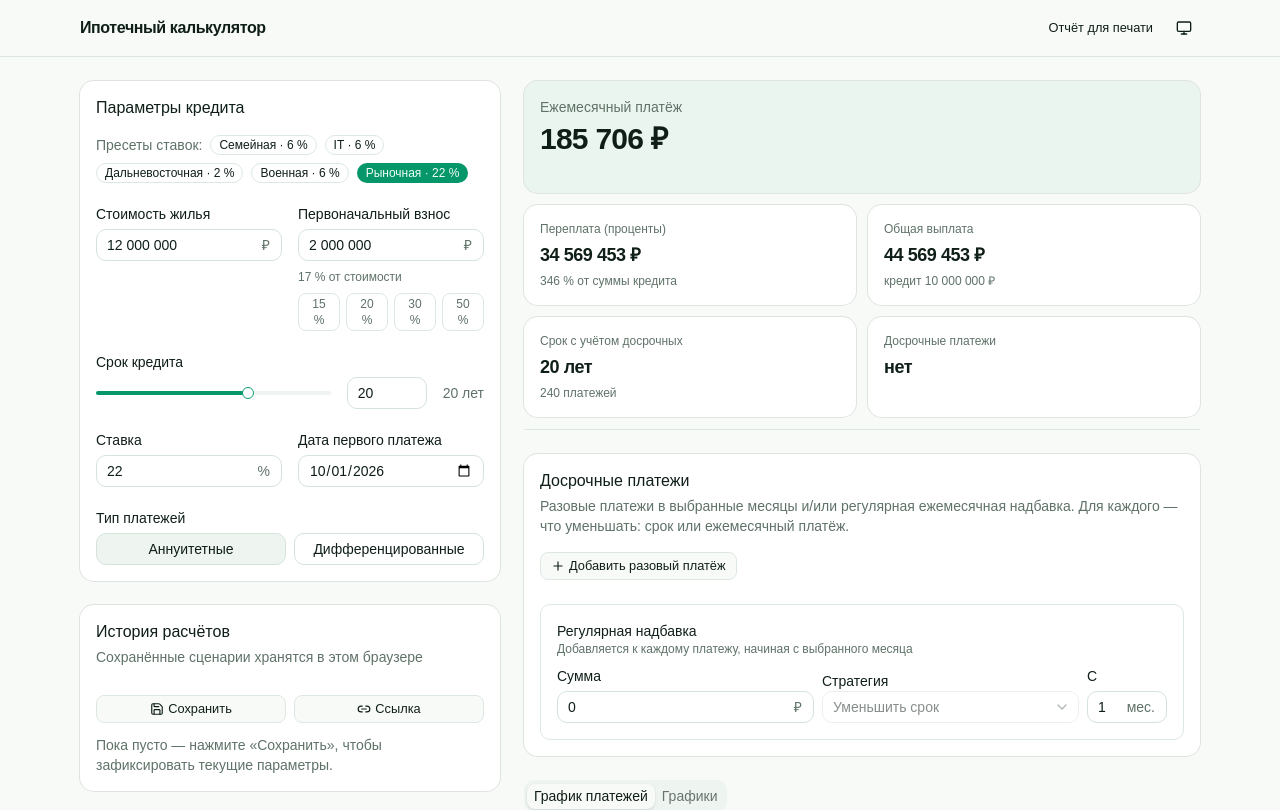
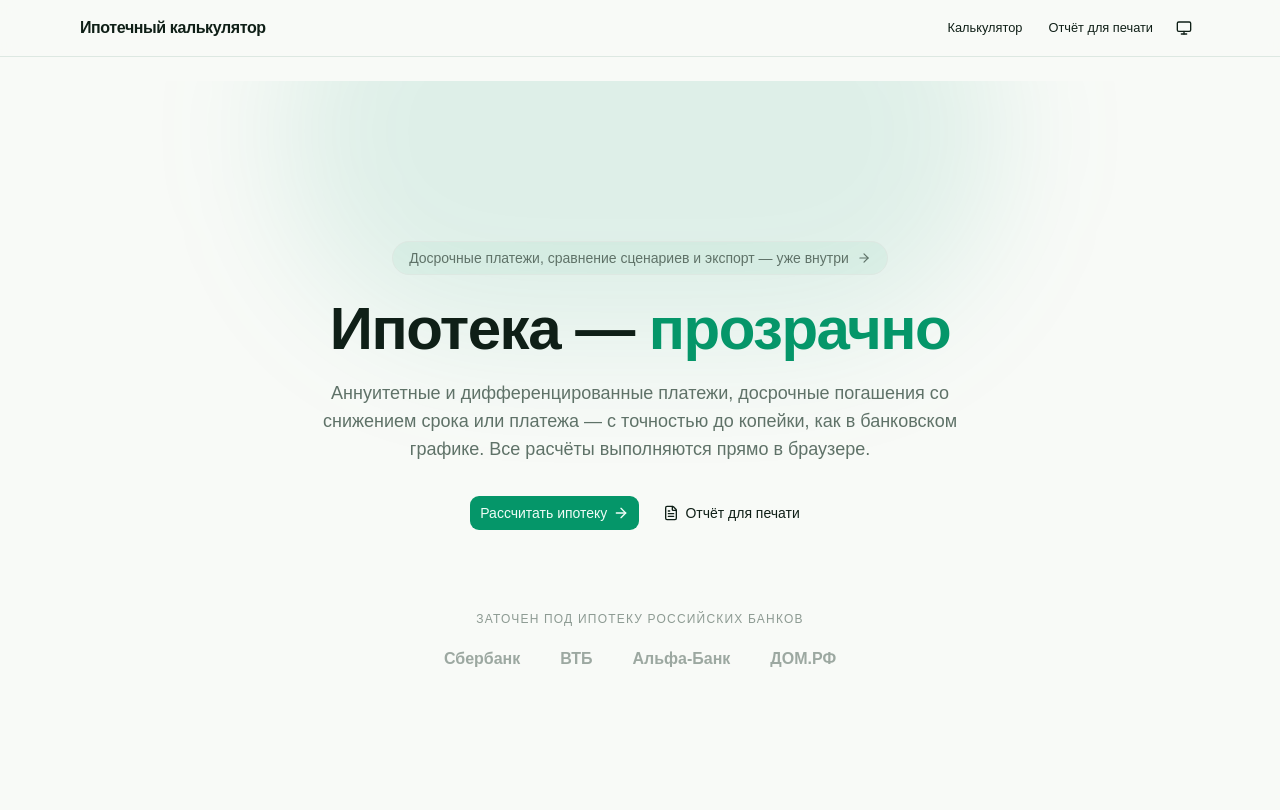
Before and after one commit to kliganN/mortgage-calc, a React (Vite) app: page / in a window 1280 px wide. Shown: the top 810 px of the page. Built offline with nearby package versions, Linux system fonts and the light colour scheme.

Commit message:
added hero section

```diff
--- a/src/App.tsx
+++ b/src/App.tsx
@@ -1,4 +1,5 @@
-import { Link, Outlet } from "react-router";
+import { cn } from "cn";
+import { Link, NavLink, Outlet } from "react-router";
 import { ThemeProvider } from "@/components/theme-provider";
 import { ThemeToggle } from "@/components/theme-toggle";
 import { Button } from "@/components/ui/button";
@@ -16,9 +17,32 @@ export default function App() {
 								Ипотечный калькулятор
 							</Link>
 							<div className="flex items-center gap-1">
-								<Button variant="ghost" size="sm" asChild>
-									<Link to="/report">Отчёт для печати</Link>
-								</Button>
+								<NavLink to="/calculator">
+									{({ isActive }) => (
+										<Button
+											variant="ghost"
+											size="sm"
+											className={cn(
+												isActive && "bg-accent text-accent-foreground",
+											)}
+										>
+											Калькулятор
+										</Button>
+									)}
+								</NavLink>
+								<NavLink to="/report">
+									{({ isActive }) => (
+										<Button
+											variant="ghost"
+											size="sm"
+											className={cn(
+												isActive && "bg-accent text-accent-foreground",
+											)}
+										>
+											Отчёт для печати
+										</Button>
+									)}
+								</NavLink>
 								<ThemeToggle />
 							</div>
 						</div>
--- a/src/components/calculator/loan-form.tsx
+++ b/src/components/calculator/loan-form.tsx
@@ -106,7 +106,10 @@ export function LoanForm({ issues }: LoanFormProps) {
 						value={[
 							Math.max(
 								MIN_YEARS * 12,
-								Math.min(MAX_YEARS * 12, Math.round(input.termMonths / 12) * 12),
+								Math.min(
+									MAX_YEARS * 12,
+									Math.round(input.termMonths / 12) * 12,
+								),
 							),
 						]}
 						onValueChange={([v]) => patch({ termMonths: v })}
--- a/src/components/number-field.tsx
+++ b/src/components/number-field.tsx
@@ -1,7 +1,7 @@
+import { cn } from "cn";
 import { useRef, useState } from "react";
 import { Input } from "@/components/ui/input";
 import { Label } from "@/components/ui/label";
-import { cn } from "cn";
 
 interface NumberFieldProps {
 	id: string;
--- a/src/main.tsx
+++ b/src/main.tsx
@@ -3,6 +3,7 @@ import { createRoot } from "react-dom/client";
 import { BrowserRouter, Route, Routes } from "react-router";
 import App from "./App.tsx";
 import CalculatorPage from "./pages/CalculatorPage.tsx";
+import LandingPage from "./pages/LandingPage.tsx";
 import ReportPage from "./pages/ReportPage.tsx";
 import "./index.css";
 
@@ -14,7 +15,8 @@ createRoot(root).render(
 		<BrowserRouter>
 			<Routes>
 				<Route element={<App />}>
-					<Route index element={<CalculatorPage />} />
+					<Route index element={<LandingPage />} />
+					<Route path="calculator" element={<CalculatorPage />} />
 					<Route path="report" element={<ReportPage />} />
 				</Route>
 			</Routes>
--- /dev/null
+++ b/src/pages/LandingPage.tsx
@@ -0,0 +1,77 @@
+import { ArrowRight, FileText } from "lucide-react";
+import { Link, Navigate } from "react-router";
+import { Button } from "@/components/ui/button";
+
+const BANKS = ["Сбербанк", "ВТБ", "Альфа-Банк", "ДОМ.РФ"];
+
+/**
+ * Посадочная страница с hero-секцией.
+ * Старые ссылки-шаринга вели на корень — переносим параметр ?s= на калькулятор.
+ */
+export default function LandingPage() {
+	const shared = new URLSearchParams(globalThis.location.search).get("s");
+	if (shared) {
+		return (
+			<Navigate to={`/calculator?s=${encodeURIComponent(shared)}`} replace />
+		);
+	}
+
+	return (
+		<section className="relative overflow-hidden">
+			<div
+				aria-hidden
+				className="pointer-events-none absolute top-[-160px] left-1/2 h-[420px] w-[720px] max-w-full -translate-x-1/2 rounded-full bg-primary/10 blur-3xl"
+			/>
+			<div className="relative mx-auto flex max-w-3xl flex-col items-center px-4 py-24 text-center sm:py-32 lg:py-40">
+				<Link
+					to="/calculator"
+					className="group inline-flex items-center gap-2 rounded-full border bg-primary/5 px-4 py-1.5 text-sm text-muted-foreground transition-colors hover:border-primary/40 hover:text-foreground"
+				>
+					Досрочные платежи, сравнение сценариев и экспорт — уже внутри
+					<ArrowRight className="size-3.5 transition-transform group-hover:translate-x-0.5" />
+				</Link>
+
+				<h1 className="mt-6 text-4xl font-bold tracking-tight text-balance sm:text-5xl lg:text-6xl">
+					Ипотека — <span className="text-primary">прозрачно</span>
+				</h1>
+
+				<p className="mt-5 max-w-2xl text-lg text-muted-foreground">
+					Аннуитетные и дифференцированные платежи, досрочные погашения со
+					снижением срока или платежа — с точностью до копейки, как в банковском
+					графике. Все расчёты выполняются прямо в браузере.
+				</p>
+
+				<div className="mt-8 flex flex-wrap items-center justify-center gap-3">
+					<Button size="lg" asChild>
+						<Link to="/calculator">
+							Рассчитать ипотеку
+							<ArrowRight />
+						</Link>
+					</Button>
+					<Button size="lg" variant="ghost" asChild>
+						<Link to="/report">
+							<FileText />
+							Отчёт для печати
+						</Link>
+					</Button>
+				</div>
+
+				<div className="mt-16 w-full sm:mt-20">
+					<p className="text-xs font-medium tracking-widest text-muted-foreground/70 uppercase">
+						Заточен под ипотеку российских банков
+					</p>
+					<div className="mt-5 flex flex-wrap items-center justify-center gap-x-10 gap-y-3">
+						{BANKS.map((bank) => (
+							<span
+								key={bank}
+								className="text-base font-semibold text-muted-foreground/60 transition-colors hover:text-muted-foreground"
+							>
+								{bank}
+							</span>
+						))}
+					</div>
+				</div>
+			</div>
+		</section>
+	);
+}
```
